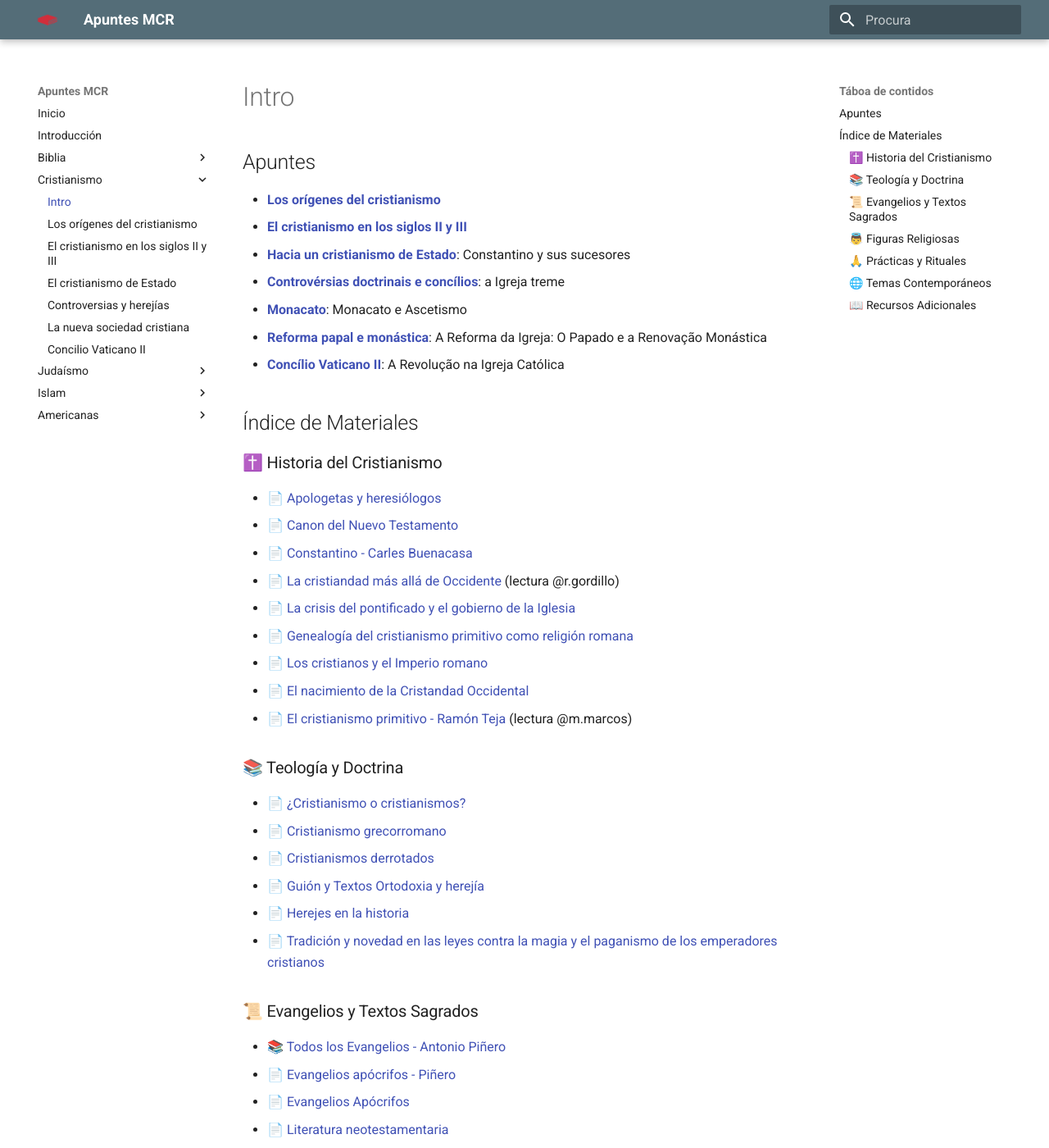
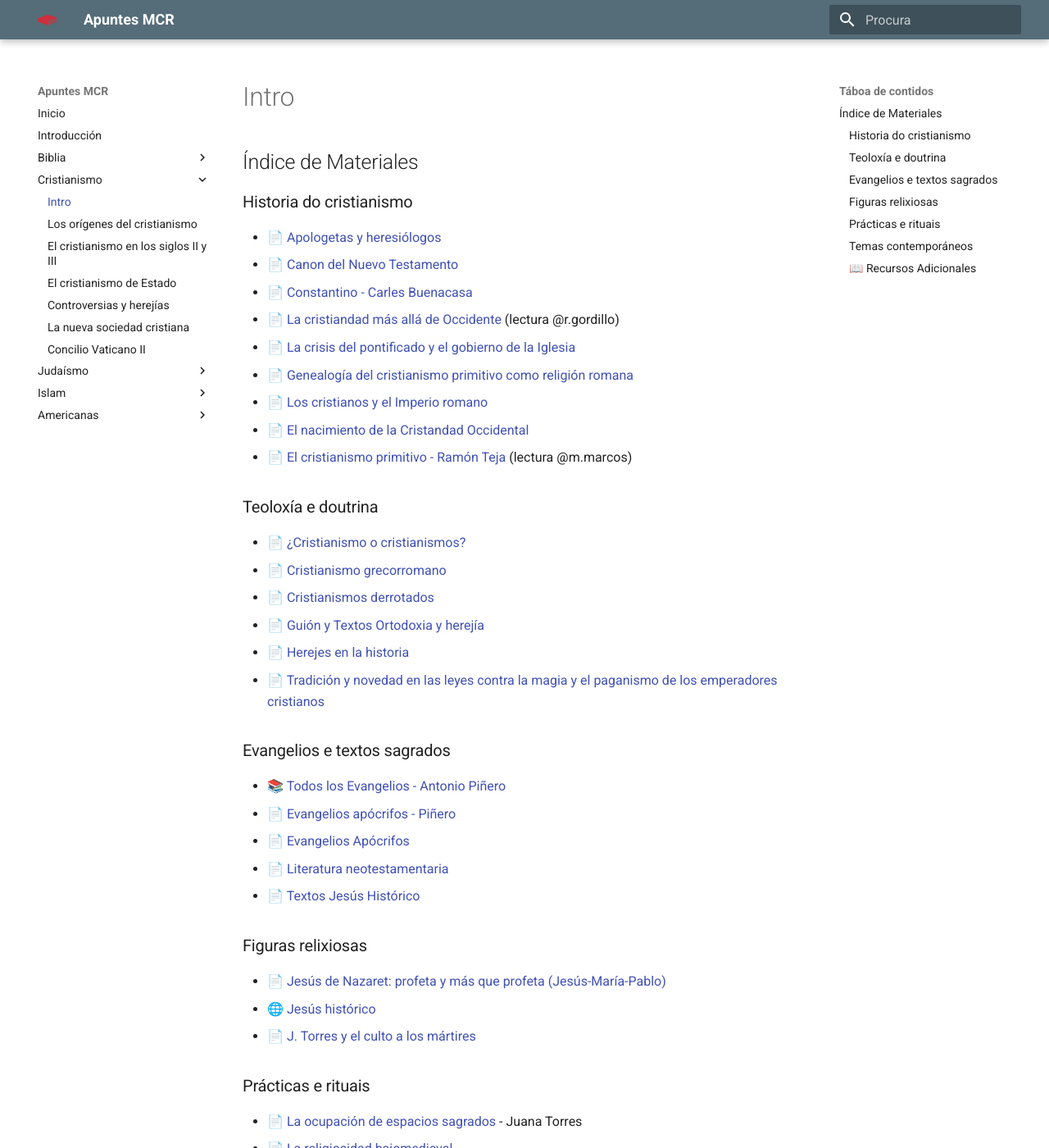
Before and after one commit to moronbandin/mcr_docs, an MkDocs documentation site: the page built from docs/cristianismo/index.md, in a window 1280 px wide and 1400 px high. Shown: the whole window at 82% size. Built offline with MkDocs 1.6.1 and Material for MkDocs 9.7.7, drawn with Linux system fonts in a browser that asks for light colours; some of the changed text lies outside the part shown.

Commit message:
updated crmo

```diff
--- a/docs/cristianismo/index.md
+++ b/docs/cristianismo/index.md
@@ -1,16 +1,6 @@
-## Apuntes
-
-- [**Los orígenes del cristianismo**](apuntes/crmo_t1)
-- [**El cristianismo en los siglos II y III**](apuntes/crmo_t2.md)
-- [**Hacia un cristianismo de Estado**](apuntes/crmo_t3.md): Constantino y sus sucesores
-- [**Controvérsias doctrinais e concílios**](apuntes/crmo_t4.md): a Igreja treme
-- [**Monacato**](apuntes/monacato.md): Monacato e Ascetismo
-- [**Reforma papal e monástica**](apuntes/r_monastica.md): A Reforma da Igreja: O Papado e a Renovação Monástica
-- [**Concílio Vaticano II**](apuntes/vaticano2.md): A Revolução na Igreja Católica
-
 ## Índice de Materiales
 
-### ✝️ Historia del Cristianismo
+###  Historia do cristianismo
 
 - [📄 Apologetas y heresiólogos](materiales/apologetas.pdf)
 - [📄 Canon del Nuevo Testamento](materiales/canonNT.docx)
@@ -22,7 +12,7 @@
 - [📄 El nacimiento de la Cristandad Occidental](materiales/cristiandadoccidental.pdf)
 - [📄 El cristianismo primitivo - Ramón Teja](materiales/crmoprimitivo.pdf) (lectura @m.marcos)
 
-### 📚 Teología y Doctrina
+### Teoloxía e doutrina
 
 - [📄 ¿Cristianismo o cristianismos?](materiales/crmoocrmos.pdf)
 - [📄 Cristianismo grecorromano](materiales/crmogrecorromano.pdf)
@@ -31,7 +21,7 @@
 - [📄 Herejes en la historia](materiales/herejes.pdf)
 - [📄 Tradición y novedad en las leyes contra la magia y el paganismo de los emperadores cristianos](materiales/leyespaganismo.pdf)
 
-### 📜 Evangelios y Textos Sagrados
+### Evangelios e textos sagrados
 
 - [📚 Todos los Evangelios - Antonio Piñero](/materiales/todoslosevangelios_ap.pdf)
 - [📄 Evangelios apócrifos - Piñero](materiales/evapocrifospiñero.pdf)
@@ -39,19 +29,19 @@
 - [📄 Literatura neotestamentaria](materiales/litneotest.pdf)
 - [📄 Textos Jesús Histórico](materiales/textosjesus.doc)
 
-### 👼 Figuras Religiosas
+### Figuras relixiosas
 
 - [📄 Jesús de Nazaret: profeta y más que profeta (Jesús-María-Pablo)](materiales/jesusmariapablo.pdf)
 - [🌐 Jesús histórico](https://www.jotdown.es/2018/11/jesus-de-nazaret-i-el-jesus-historico/)
 - [📄 J. Torres y el culto a los mártires](materiales/cultomartires.pdf)
 
-### 🙏 Prácticas y Rituales
+### Prácticas e rituais
 
 - [📄 La ocupación de espacios sagrados](materiales/ocupacion.pdf) - Juana Torres
 - [📄 La religiosidad bajomedieval](materiales/relibajomedieval.pdf)
 - [📄 El monacato medieval: Santos viajeros y patronos regios](materiales/monacatomedieval.pdf)
 
-### 🌐 Temas Contemporáneos
+### Temas contemporáneos
 
 - [📄 Siglo XXI: rabinas, sacerdotas, obispas y ayatolás](materiales/sacerdotas.pdf)
 
```
